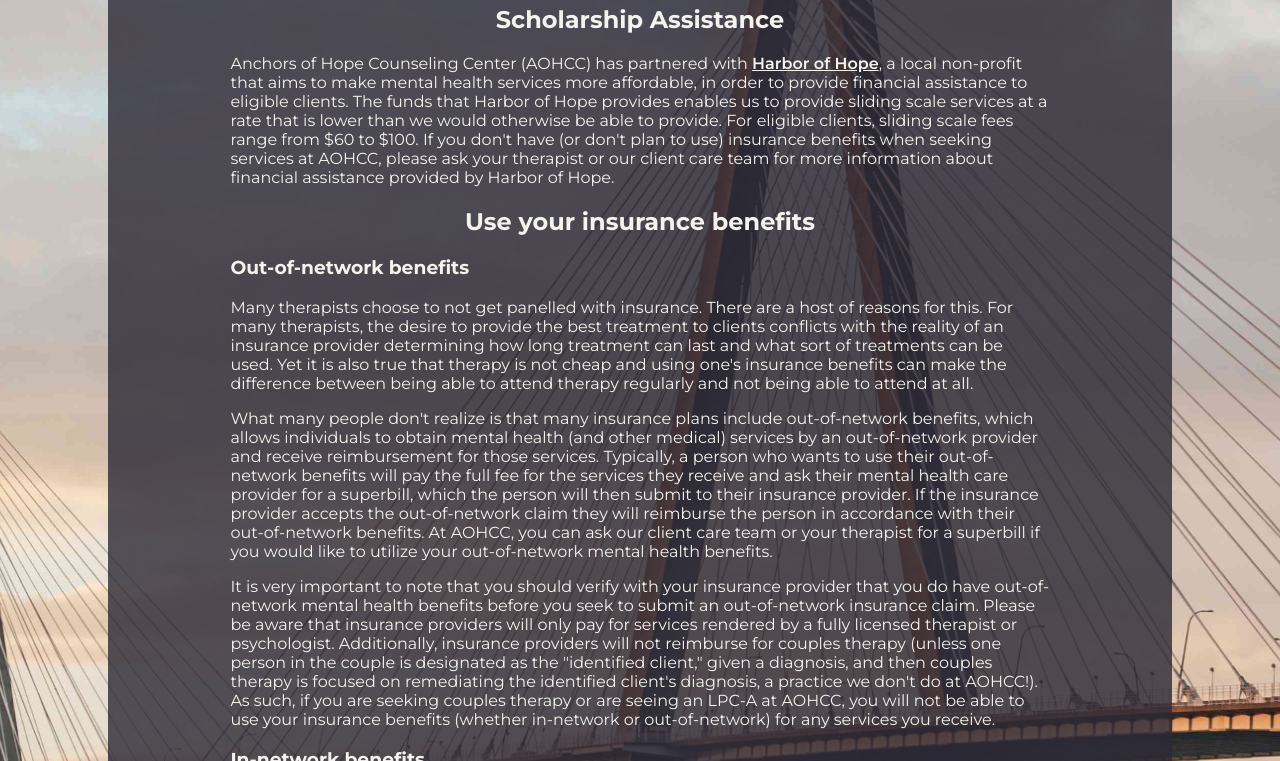
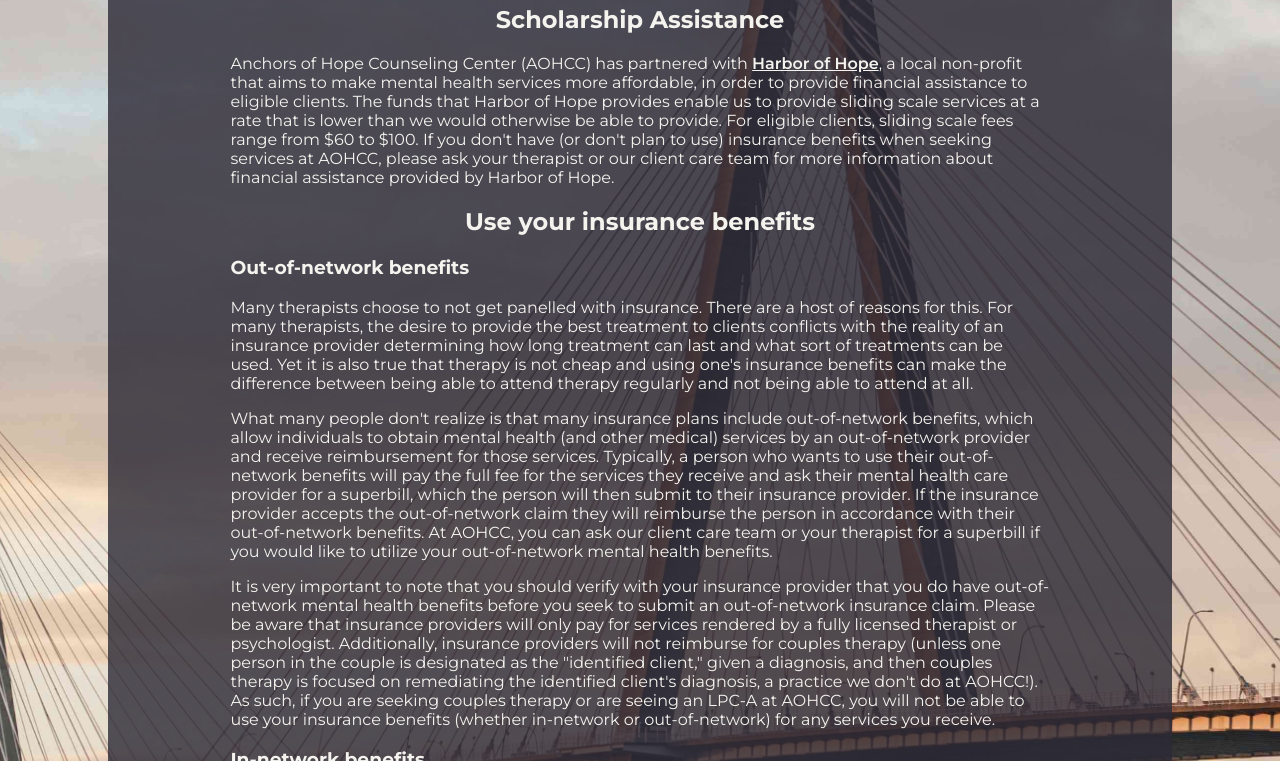
Before and after one commit to r-ofarrell/aohcc_static_website, a plain HTML site: page affordability.html in a window 1280 px wide. Shown: the part 418-1179 px from the top of the page. Drawn offline with Linux system fonts and the light colour scheme.

Commit message:
Changed: enables to enable and allows to allow on affordability.html

```diff
--- a/affordability.html
+++ b/affordability.html
@@ -67,7 +67,7 @@
             <a href="https://yourharborofhope.org/">Harbor of Hope</a>, a local
             non-profit that aims to make mental health services more affordable,
             in order to provide financial assistance to eligible clients. The
-            funds that Harbor of Hope provides enables us to provide sliding
+            funds that Harbor of Hope provides enable us to provide sliding
             scale services at a rate that is lower than we would otherwise be
             able to provide. For eligible clients, sliding scale fees range from
             $60 to $100. If you don't have (or don't plan to use) insurance
@@ -91,7 +91,7 @@
           </p>
           <p>
             What many people don't realize is that many insurance plans include
-            out-of-network benefits, which allows individuals to obtain mental
+            out-of-network benefits, which allow individuals to obtain mental
             health (and other medical) services by an out-of-network provider
             and receive reimbursement for those services. Typically, a person
             who wants to use their out-of-network benefits will pay the full fee
```
